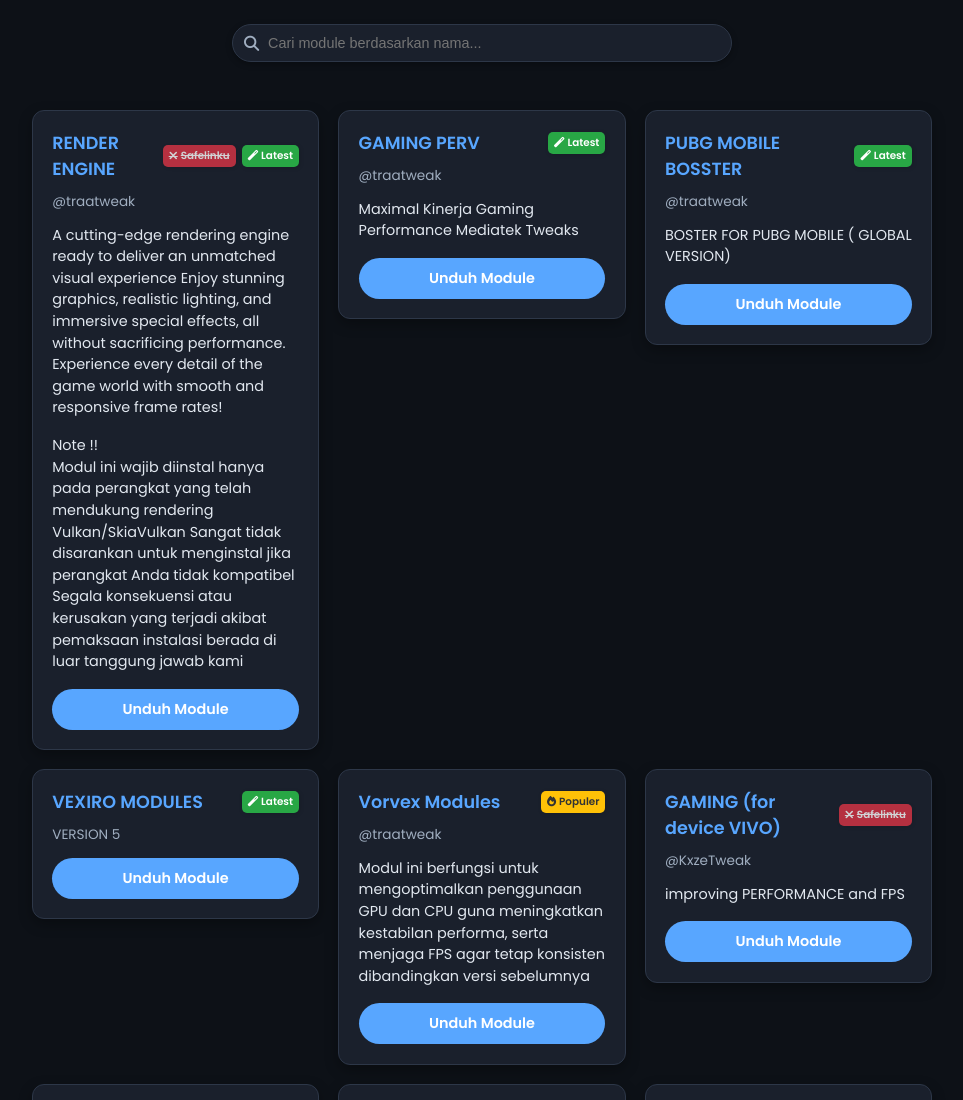
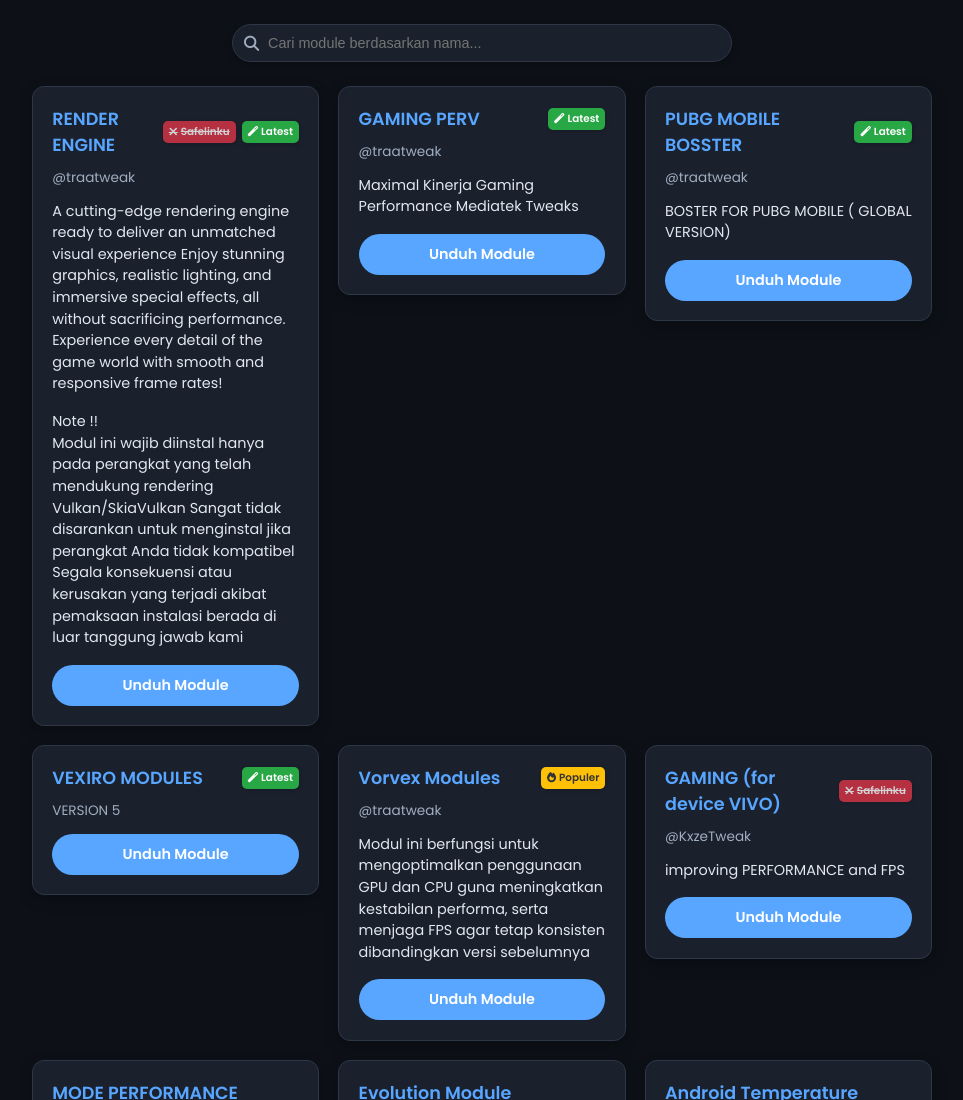
Before and after one commit to traatweak/vexiromodules, a plain HTML site: page index.html in a window 1280 px wide. Shown: the top 1100 px of the page, without its empty margins (158-1121 px from the left). Drawn offline with Linux system fonts and the light colour scheme.

Commit message:
Update index.html

```diff
--- a/index.html
+++ b/index.html
@@ -34,7 +34,15 @@
       display: flex;
       flex-direction: column;
       align-items: center;
-      animation: fadeIn 0.8s ease forwards;
+      /* Animasi fadeIn akan dikelola oleh JavaScript untuk efek yang lebih terkontrol */
+      opacity: 0; /* Mulai dengan opacity 0 */
+      transform: scale(0.98); /* Sedikit kecil di awal */
+      filter: blur(4px); /* Blur di awal */
+    }
+
+    /* Animasi untuk memunculkan halaman saat pertama kali dibuka */
+    .body-loaded {
+      animation: fadeIn 1.5s ease forwards; /* Durasi diubah menjadi 1.5s */
     }
 
     @keyframes fadeIn {
@@ -53,7 +61,7 @@
     .search-container {
       width: 100%;
       max-width: 500px;
-      /* margin-bottom akan dipindahkan ke iklan */
+      margin-bottom: 1.5rem; /* Jarak antara search bar dan modul */
       text-align: center;
       position: relative;
     }
@@ -85,11 +93,10 @@
         font-size: 0.95rem;
     }
 
-    /* --- Gaya untuk Satu Banner Iklan di Atas --- */
+    /* --- Gaya untuk Banner Iklan di Bawah --- */
     .ad-banner-container {
       width: 100%;
-      /* Margin atas untuk jarak dari search bar, margin bawah untuk jarak ke modul */
-      margin: 1.5rem auto 1.5rem auto; /* Jarak atas 1.5rem, bawah 1.5rem */
+      margin: 1.5rem auto 1.5rem auto; /* Jarak atas 1.5rem, bawah 1.5rem dari footer */
       text-align: center;
       max-width: 728px; /* Lebar maksimum untuk iklan leaderboard (728x90) */
     }
@@ -356,18 +363,6 @@
     <input type="text" id="searchInput" placeholder="Cari module berdasarkan nama...">
   </div>
 
-  <div class="ad-banner-container">
-      <script type="text/javascript">
-          atOptions = {
-              'key' : 'GANTI_DENGAN_KEY_IKLAN_ADSTERRA_KAMU', /* Contoh: '123456abcdefg' */
-              'format' : 'iframe',
-              'height' : 90, /* Tinggi untuk 728x90 */
-              'width' : 728, /* Lebar untuk 728x90 */
-              'params' : {}
-          };
-      </script>
-      <script type="text/javascript" src="//www.highperformanceformat.com/GANTI_DENGAN_KEY_IKLAN_ADSTERRA_KAMU/invoke.js"></script>
-  </div>
   <div class="main-content-wrapper">
     <div class="module-grid-container" id="moduleGridContainer">
 
@@ -511,6 +506,19 @@
     </div>
   </div>
 
+  <div class="ad-banner-container">
+      <script type="text/javascript">
+          atOptions = {
+              'key' : 'GANTI_DENGAN_KEY_IKLAN_ADSTERRA_KAMU', /* Contoh: '123456abcdefg' */
+              'format' : 'iframe',
+              'height' : 90, /* Tinggi untuk 728x90 */
+              'width' : 728, /* Lebar untuk 728x90 */
+              'params' : {}
+          };
+      </script>
+      <script type="text/javascript" src="//www.highperformanceformat.com/GANTI_DENGAN_KEY_IKLAN_ADSTERRA_KAMU/invoke.js"></script>
+  </div>
+
   <div class="footer">
     <div class="footer-social-links">
       <a href="https://www.youtube.com/@traatweak" target="_blank" aria-label="YouTube"><i class="fab fa-youtube"></i></a>
@@ -558,8 +566,11 @@
       updateNotFoundMessageVisibility();
     });
 
-    // Initial check on page load
-    updateNotFoundMessageVisibility();
+    // Tambahkan class 'body-loaded' ke body setelah DOMContentLoaded untuk memicu animasi
+    document.addEventListener("DOMContentLoaded", () => {
+        document.body.classList.add("body-loaded");
+        updateNotFoundMessageVisibility(); // Panggil ini juga saat DOMContentLoaded
+    });
   </script>
 
 </body>
```
